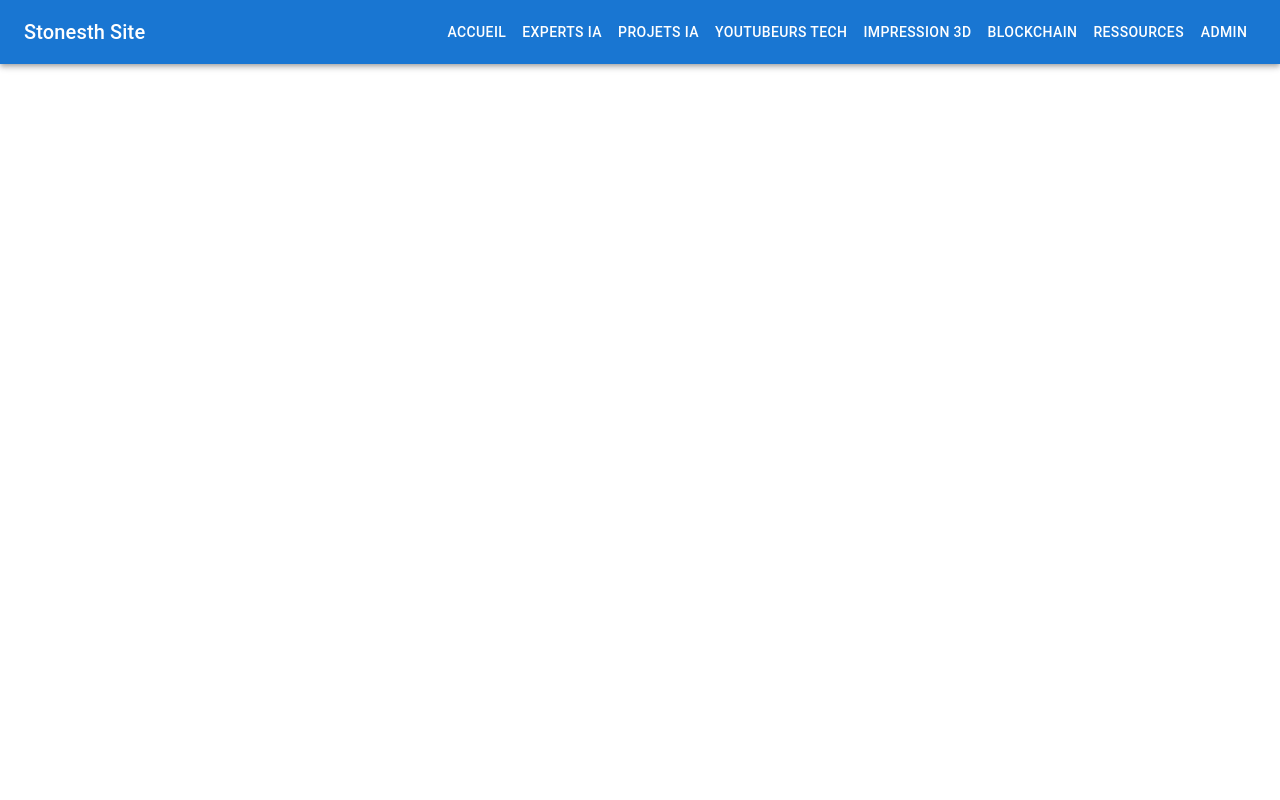
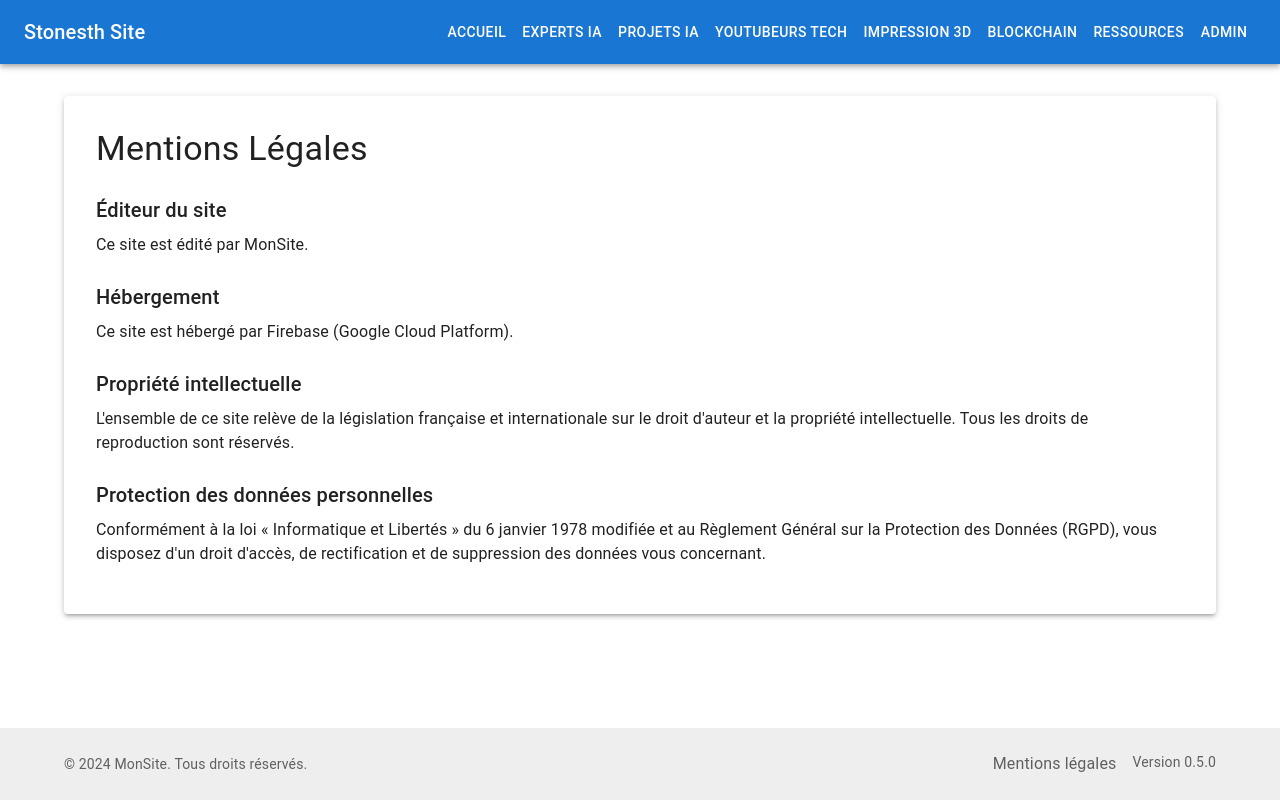
Before and after one commit to Stonesth/StonesthSite, a React (Vite) app: page /mentions-legales in a window 1280 px wide. Built offline with nearby package versions, Linux system fonts and the light colour scheme.

Commit message:
feat: Ajout du composant Footer et Layout
- Création du composant Footer avec version et mentions légales
- Création du composant Layout pour structure commune
- Mise à jour de la version dans package.json
- Ajout de la page Mentions Légales
- Intégration du Layout dans App.tsx

```diff
--- a/package.json
+++ b/package.json
@@ -1,7 +1,7 @@
 {
   "name": "monsite",
   "private": true,
-  "version": "0.0.0",
+  "version": "0.5.0",
   "type": "module",
   "scripts": {
     "dev": "vite",
--- a/src/App.tsx
+++ b/src/App.tsx
@@ -1,7 +1,7 @@
 import { BrowserRouter as Router, Routes, Route } from 'react-router-dom';
 import { ThemeProvider, createTheme } from '@mui/material';
 import CssBaseline from '@mui/material/CssBaseline';
-import Navbar from './components/Navbar';
+import Layout from './components/Layout';
 import Home from './pages/Home';
 import AIExperts from './pages/AIExperts';
 import AIProjects from './pages/AIProjects';
@@ -15,6 +15,7 @@ import BlockchainSources from './pages/BlockchainSources';
 import BlockchainEnergyAnalysis from './pages/BlockchainEnergyAnalysis';
 import Resources from './pages/Resources';
 import MicrosoftOffice from './pages/MicrosoftOffice';
+import MentionsLegales from './pages/MentionsLegales';
 
 const theme = createTheme({
   palette: {
@@ -33,7 +34,7 @@ function App() {
     <ThemeProvider theme={theme}>
       <CssBaseline />
       <Router>
-        <Navbar />
+        <Layout>
           <Routes>
             <Route path="/" element={<Home />} />
             <Route path="/ai-experts" element={<AIExperts />} />
@@ -45,6 +46,7 @@ function App() {
             <Route path="/blockchain-energy-analysis" element={<BlockchainEnergyAnalysis />} />
             <Route path="/resources" element={<Resources />} />
             <Route path="/resources/microsoft-office" element={<MicrosoftOffice />} />
+            <Route path="/mentions-legales" element={<MentionsLegales />} />
             <Route path="/admin" element={<Admin />} />
             <Route
               path="/admin-dashboard"
@@ -55,6 +57,7 @@ function App() {
               }
             />
           </Routes>
+        </Layout>
       </Router>
     </ThemeProvider>
   );
--- /dev/null
+++ b/src/components/Footer.tsx
@@ -0,0 +1,47 @@
+import React from 'react';
+import { Box, Container, Typography, Link } from '@mui/material';
+import packageJson from '../../package.json';
+
+const Footer: React.FC = () => {
+  const currentYear = new Date().getFullYear();
+
+  return (
+    <Box
+      component="footer"
+      sx={{
+        py: 3,
+        px: 2,
+        mt: 'auto',
+        backgroundColor: (theme) =>
+          theme.palette.mode === 'light'
+            ? theme.palette.grey[200]
+            : theme.palette.grey[800],
+      }}
+    >
+      <Container maxWidth="lg">
+        <Box
+          sx={{
+            display: 'flex',
+            justifyContent: 'space-between',
+            alignItems: 'center',
+            flexWrap: 'wrap',
+          }}
+        >
+          <Typography variant="body2" color="text.secondary">
+            © {currentYear} MonSite. Tous droits réservés.
+          </Typography>
+          <Box sx={{ display: 'flex', gap: 2 }}>
+            <Link href="/mentions-legales" color="text.secondary" underline="hover">
+              Mentions légales
+            </Link>
+            <Typography variant="body2" color="text.secondary">
+              Version {packageJson.version}
+            </Typography>
+          </Box>
+        </Box>
+      </Container>
+    </Box>
+  );
+};
+
+export default Footer;
--- /dev/null
+++ b/src/components/Layout.tsx
@@ -0,0 +1,35 @@
+import React from 'react';
+import { Box } from '@mui/material';
+import Navbar from './Navbar';
+import Footer from './Footer';
+
+interface LayoutProps {
+  children: React.ReactNode;
+}
+
+const Layout: React.FC<LayoutProps> = ({ children }) => {
+  return (
+    <Box
+      sx={{
+        display: 'flex',
+        flexDirection: 'column',
+        minHeight: '100vh',
+      }}
+    >
+      <Navbar />
+      <Box
+        component="main"
+        sx={{
+          flex: 1,
+          display: 'flex',
+          flexDirection: 'column',
+        }}
+      >
+        {children}
+      </Box>
+      <Footer />
+    </Box>
+  );
+};
+
+export default Layout;
--- /dev/null
+++ b/src/pages/MentionsLegales.tsx
@@ -0,0 +1,52 @@
+import React from 'react';
+import { Container, Typography, Box, Paper } from '@mui/material';
+
+const MentionsLegales: React.FC = () => {
+  return (
+    <Container maxWidth="lg" sx={{ mt: 4, mb: 4 }}>
+      <Paper elevation={3} sx={{ p: 4 }}>
+        <Typography variant="h4" gutterBottom>
+          Mentions Légales
+        </Typography>
+
+        <Box sx={{ mt: 3 }}>
+          <Typography variant="h6" gutterBottom>
+            Éditeur du site
+          </Typography>
+          <Typography paragraph>
+            Ce site est édité par MonSite.
+          </Typography>
+        </Box>
+
+        <Box sx={{ mt: 3 }}>
+          <Typography variant="h6" gutterBottom>
+            Hébergement
+          </Typography>
+          <Typography paragraph>
+            Ce site est hébergé par Firebase (Google Cloud Platform).
+          </Typography>
+        </Box>
+
+        <Box sx={{ mt: 3 }}>
+          <Typography variant="h6" gutterBottom>
+            Propriété intellectuelle
+          </Typography>
+          <Typography paragraph>
+            L'ensemble de ce site relève de la législation française et internationale sur le droit d'auteur et la propriété intellectuelle. Tous les droits de reproduction sont réservés.
+          </Typography>
+        </Box>
+
+        <Box sx={{ mt: 3 }}>
+          <Typography variant="h6" gutterBottom>
+            Protection des données personnelles
+          </Typography>
+          <Typography paragraph>
+            Conformément à la loi « Informatique et Libertés » du 6 janvier 1978 modifiée et au Règlement Général sur la Protection des Données (RGPD), vous disposez d'un droit d'accès, de rectification et de suppression des données vous concernant.
+          </Typography>
+        </Box>
+      </Paper>
+    </Container>
+  );
+};
+
+export default MentionsLegales;
```
Lines whose indentation alone changed are shown as unchanged.
